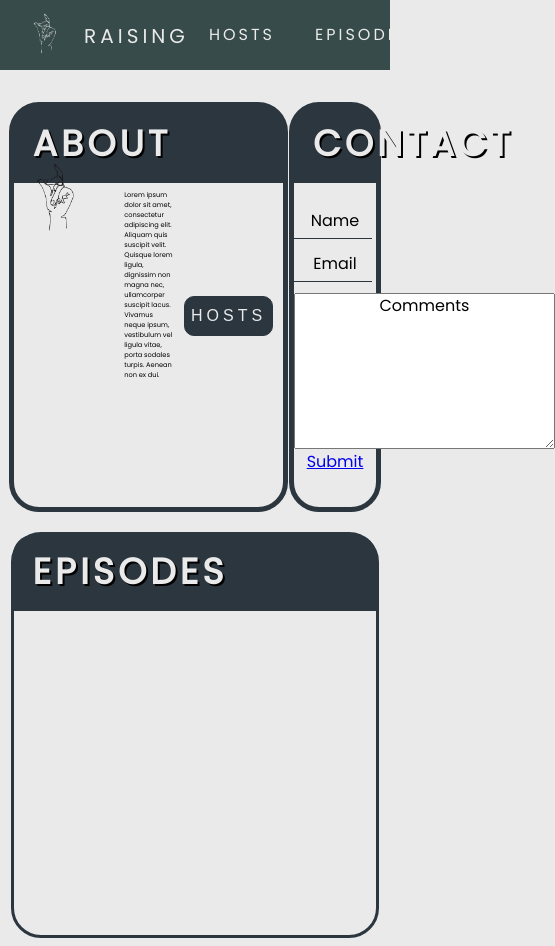
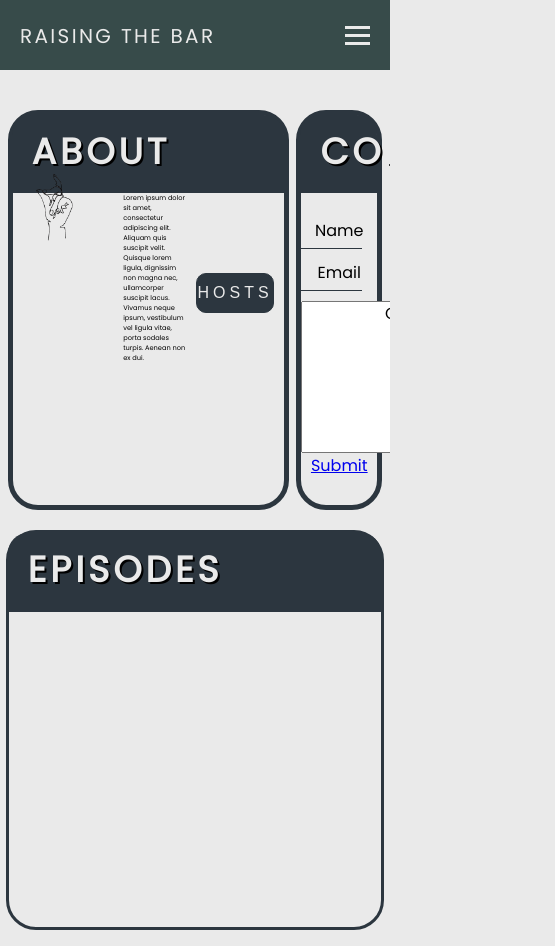
Before and after one commit to dev-arekusandoru/MU-RaisingTheBar, a website: page html/homepage.html in a window 390 px wide. Shown: the whole page, 555 px wide, since content can reach past the window. Drawn offline with Linux system fonts and the light colour scheme.

Commit message:
added responsive nav responsive tile adaptations improved other aspects of website responsiveness

```diff
--- a/css/navStyle.css
+++ b/css/navStyle.css
@@ -1,20 +1,26 @@
+* {
+    margin: 0;
+    padding: 0;
+    box-sizing: border-box;
+}
+
 body {
     background-color: #eaeaea;
     font-family: 'Poppins', sans-serif;
 }
 
 nav {
-  margin: -8px;
+    z-index: -1;
     padding: 0;
     display: flex;
     flex-direction: row;
     height: 70px;
     background-color: #374b4a;
     justify-content: space-between;
+    align-items: center;
 }
 
 #left-nav {
-
     margin-left: 20px;
     margin-top: 1px;
     display: flex;
@@ -23,47 +29,130 @@ nav {
     letter-spacing: 4px;
     text-transform: uppercase;
     font-size: 20px;
-  line-height: 70px;
+    align-items: center;
     width: 70%;
 }
 
 #left-nav img {
     height: 70px;
 }
-#left-nav label {
+
+#left-nav a:visited, #left-nav a {
+    color: #eaeaea;
+    text-decoration: none;
     margin-left: 10px;
 }
-#left-nav label a:visited, #left-nav label a {
-  color: #eaeaea;
-  text-decoration: none;
-}
 
-
-#right-nav {
-  margin: 0;
+.nav-links {
     width: 360px;
-
-}
-#right-nav ul {
     margin: 0;
     padding: 0;
     display: flex;
     flex-direction: row;
+
 }
-#right-nav ul li {
+
+.nav-links li {
     display: inline-block;
     line-height: 70px;
     text-transform: uppercase;
     letter-spacing: 3px;
 }
-#right-nav ul li a {
-  text-decoration:  none;
+
+.nav-links li a {
+    text-decoration: none;
     padding: 23px 20px 24px 20px;
     color: #eaeaea;
     transition-duration: 0.3s;
 }
-#right-nav ul li a:hover {
+
+.nav-links li a:hover {
     transition-duration: 0.3s;
     background-color: #2b3b3a;
     color: #eaeaea;
 }
+
+.burger {
+    display: none;
+    cursor: pointer;
+    margin-right: 15px;
+}
+
+.burger div {
+    width: 25px;
+    height: 3px;
+    background-color: #eaeaea;
+    margin: 5px;
+    transition: all 0.3s ease;
+}
+
+/*code inspired from https://www.youtube.com/watch?v=gXkqy0b4M5g*/
+@media screen and (max-width: 700px) {
+    html, body {
+        position: relative;
+        overflow-x: hidden;
+    }
+
+    #left-nav img {
+        display: none;
+    }
+
+    #left-nav a {
+        letter-spacing: 0.6vw;
+        margin-left: 0;
+    }
+
+    #right-nav {
+        width: 0;
+    }
+
+    .nav-links {
+        position: absolute;
+        right: 0;
+        height: 92vh;
+        top: 70px;
+        background-color: #374b4a;
+
+        display: flex;
+        flex-direction: column;
+        justify-content: space-evenly;
+        align-items: center;
+        width: 175px;
+
+        transform: translateX(100%);
+        transition: transform 0.5s ease-in;
+    }
+    .nav-links li {
+        opacity: 0;
+    }
+
+    .burger {
+        display: block;
+    }
+
+}
+
+.nav-active {
+    transform: translateX(0%);
+}
+
+@keyframes navLinkFade {
+    from {
+        opacity: 0;
+        transform: translateX(50px);
+    }
+    to {
+        opacity: 1;
+        transform: translateX(0);
+    }
+}
+
+.toggle #line1 {
+    transform: rotate(-45deg) translate(-5px, 6px);
+}
+.toggle #line2 {
+    opacity: 0;
+}
+.toggle #line3 {
+    transform: rotate(45deg) translate(-5px, -6px);
+}
--- a/css/tileStyles.css
+++ b/css/tileStyles.css
@@ -13,19 +13,21 @@
   border-radius: 30px;
 }
 .tile-header{
-  height: 19%;
+  height: 20%;
   background-color: #2c363f;
   border-top-left-radius: 20px;
   border-top-right-radius: 20px;
   margin: 0 0 0 -1px;
+  display: flex;
+  flex-direction: row;
+  justify-content: left;
+  align-items: flex-start;
 
 }
 .tile-header h1 {
   margin: 0;
   padding-top: 9px;
   padding-left: 20px;
-  position: relative;
-  float: left;
   text-transform: uppercase;
   letter-spacing: 4px;
   color: #eaeaea;
--- a/html/episodes.html
+++ b/html/episodes.html
@@ -9,7 +9,6 @@
   <link rel="stylesheet" href="../css/navStyle.css">
   <link rel="stylesheet" href="../css/tileStyles.css">
   <link rel="stylesheet" href="../css/episodes.css">
-  <link rel="script" href="../js/episodes.js">
 
 </head>
 <body>
@@ -17,15 +16,20 @@
 <nav>
   <section id="left-nav">
     <img src="../img/image.png" alt="">
-    <label><a href="homepage.html">Raising the Bar</a></label>
+    <a href="homepage.html">Raising the Bar</a>
   </section>
   <section id="right-nav">
-    <ul>
+    <ul class="nav-links">
       <li><a href="../html/hosts.html">Hosts</a></li>
       <li><a href="../html/episodes.html">Episodes</a></li>
       <li><a href="../html/merch.html">Merch</a></li>
     </ul>
   </section>
+  <div class="burger">
+    <div id="line1"></div>
+    <div id="line2"></div>
+    <div id="line3"></div>
+  </div>
 </nav>
 
 <div id="episodes-page-layout">
@@ -122,5 +126,6 @@
 
 </div>
 
+<script src="../js/nav.js"></script>
 </body>
 </html>
--- a/html/homepage.html
+++ b/html/homepage.html
@@ -15,16 +15,20 @@
 <nav>
     <section id="left-nav">
         <img src="../img/image.png" alt="">
-                <label><a href="homepage.html">Raising the Bar</a></label>
+        <a href="homepage.html">Raising the Bar</a>
     </section>
-
     <section id="right-nav">
-                <ul>
+        <ul class="nav-links">
             <li><a href="../html/hosts.html">Hosts</a></li>
             <li><a href="../html/episodes.html">Episodes</a></li>
             <li><a href="../html/merch.html">Merch</a></li>
         </ul>
     </section>
+    <div class="burger">
+        <div id="line1"></div>
+        <div id="line2"></div>
+        <div id="line3"></div>
+    </div>
 </nav>
 
 <!--First row of tiles-->
@@ -40,7 +44,8 @@
             <img id="about-img" src="../img/transparent.png" alt="">
 
             <p>Lorem ipsum dolor sit amet, consectetur adipiscing elit. Aliquam quis suscipit velit. Quisque lorem
-                      ligula, dignissim non magna nec, ullamcorper suscipit lacus. Vivamus neque ipsum, vestibulum vel ligula vitae,
+                ligula, dignissim non magna nec, ullamcorper suscipit lacus. Vivamus neque ipsum, vestibulum vel ligula
+                vitae,
                 porta sodales turpis. Aenean non ex dui.
             </p>
 
@@ -104,7 +109,6 @@
 
 </div>
 
-
-
+<script src="../js/nav.js"></script>
 </body>
 </html>
--- /dev/null
+++ b/js/nav.js
@@ -0,0 +1,24 @@
+/*code inspired from https://www.youtube.com/watch?v=gXkqy0b4M5g*/
+const navSlide = () => {
+  const burger = document.querySelector('.burger');
+  const nav = document.querySelector('.nav-links');
+  const navLinks = document.querySelectorAll('.nav-links li')
+
+  burger.addEventListener('click', () => {
+    nav.classList.toggle('nav-active');
+
+    navLinks.forEach((link, index)=>{
+      if(link.style.animation){
+        link.style.animation = ''
+      }
+      else {
+        link.style.animation = `navLinkFade 0.5s ease forwards ${index / 7 + 0.4}s`
+      }
+    })
+
+    burger.classList.toggle('toggle')
+
+  });
+};
+
+navSlide();
--- a/package.json
+++ b/package.json
@@ -12,6 +12,7 @@
     "test": "echo \"Error: no test specified\" && exit 1"
   },
   "devDependencies": {
-    "parcel-bundler": "^1.12.4"
+    "parcel-bundler": "^1.9.4",
+    "prettier": "^2.4.1"
   }
 }
```
Also changed, not shown: html/hosts.html (+34 -51 lines), html/merch.html (+10 -12 lines), 1 other file. Lines whose indentation alone changed are shown as unchanged.
